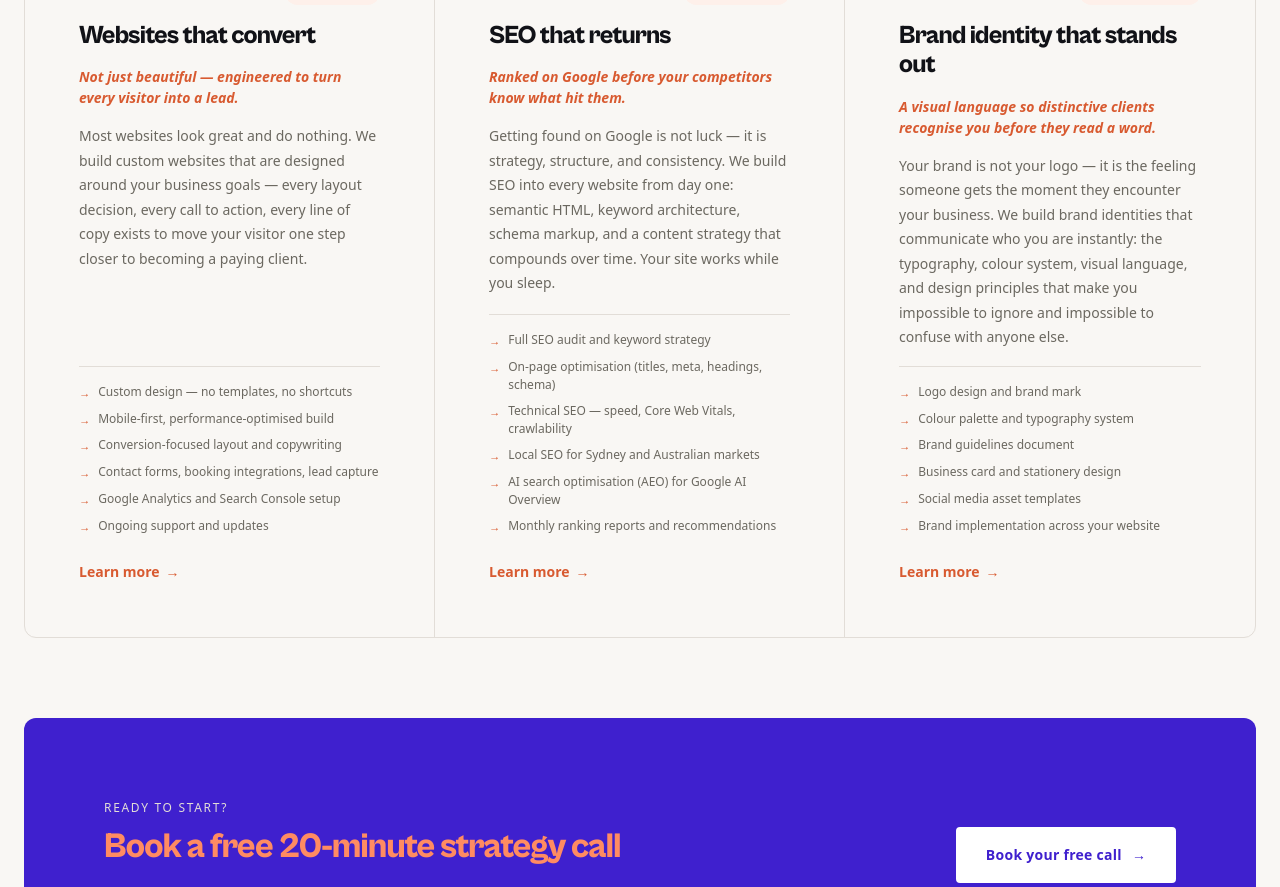
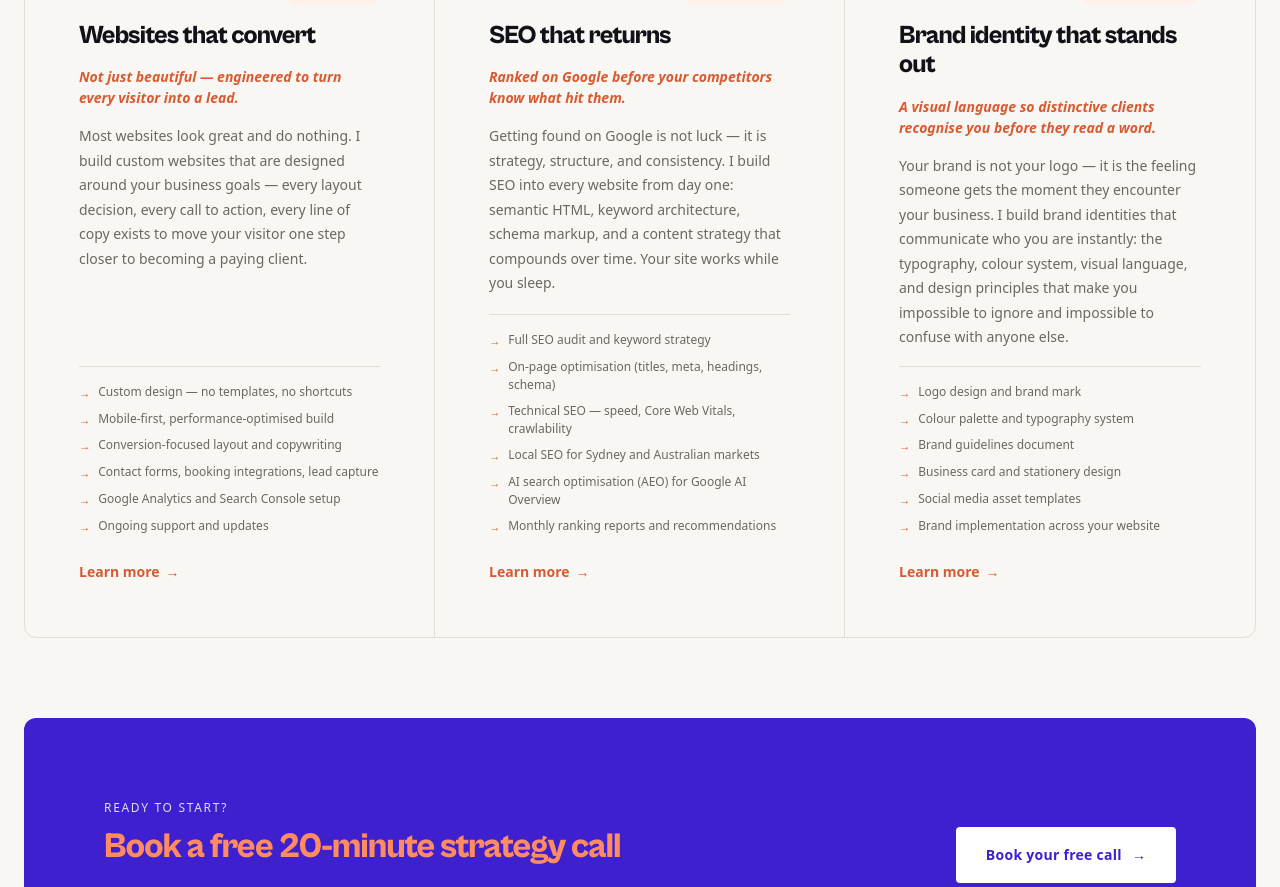
Before and after one commit to LiamHilton-Design/liam-hilton-designs, a React (Vite) app: page / in a window 1280 px wide. Shown: the part 1440-2327 px from the top of the page. Built offline with nearby package versions, Linux system fonts and the light colour scheme; no server answers; a web font is replaced by a local one.

Commit message:
content: first person voice throughout — We to I across all copy

```diff
--- a/src/components/Sections/ProcessSection.jsx
+++ b/src/components/Sections/ProcessSection.jsx
@@ -234,7 +234,7 @@ export default function ProcessSection() {
     <section
       className="process"
       role="region"
-      aria-label="Our process"
+      aria-label="My process"
       id="process"
     >
       <div className="process__container">
--- a/src/components/Sections/ServicesSection.jsx
+++ b/src/components/Sections/ServicesSection.jsx
@@ -159,7 +159,7 @@ function SectionHeader() {
       {/* Eyebrow — index pattern at section level */}
       <div className="services__eyebrow">
         <span className="services__eyebrow-index" aria-hidden="true">02</span>
-        <span>What we do</span>
+        <span>What I do</span>
       </div>
 
       <h2 className="services__headline">
@@ -227,7 +227,7 @@ function CalendlyCTA() {
           className="services__cta-btn services__cta-btn--secondary"
           aria-label="View our portfolio and case studies"
         >
-          See our work first
+          See my first
         </a>
       </div>
 
--- a/src/components/Sections/WorkSection.jsx
+++ b/src/components/Sections/WorkSection.jsx
@@ -191,7 +191,7 @@ function ProjectRow({ project, index }) {
  * Services explains → left-aligned, document feel.
  * Work proves → split, editorial, magazine feel.
  *
- * The visual principle: the more confident you are in your work,
+ * The visual principle: the more confident you are in my work,
  * the more space you give it to breathe. A centred or left-heavy
  * header crowds the work. A split header frames it.
  */
--- a/src/constants/heroData.js
+++ b/src/constants/heroData.js
@@ -32,7 +32,7 @@ export const heroData = {
 
   cta: {
     primary: {
-      label: 'See our work',
+      label: 'See my work',
       href: '/work',
       ariaLabel: 'View Liam Hilton Designs portfolio and case studies',
     },
--- a/src/constants/processData.js
+++ b/src/constants/processData.js
@@ -19,7 +19,7 @@ export const processData = [
       title: 'Discover',
       duration: 'Week 1',
       description:
-        'We start by understanding your business deeply — your goals, ' +
+        'I start by understanding your business deeply — your goals, ' +
         'your customers, your competitors, and what success looks like ' +
         'for you. No assumptions. No templates. Just listening.',
       deliverables: [
@@ -37,7 +37,7 @@ export const processData = [
         'Before a single pixel is designed, we map the full plan. ' +
         'Sitemap, user journey, SEO keyword architecture, and a ' +
         'wireframe that shows you exactly what you\'re getting — ' +
-        'before we build it.',
+        'before i it.',
       deliverables: [
         'Sitemap and page structure',
         'Wireframes for key pages',
@@ -50,7 +50,7 @@ export const processData = [
       title: 'Design & Build',
       duration: 'Week 2–5',
       description:
-        'This is where it comes to life. We design and build ' +
+        'This is where it comes to life. I and build ' +
         'simultaneously — you see real progress every week, not ' +
         'a big reveal at the end. Two rounds of revisions included. ' +
         'You\'re never left wondering what\'s happening.',
@@ -66,7 +66,7 @@ export const processData = [
       title: 'Launch & Grow',
       duration: 'Week 5–6+',
       description:
-        'Launch day is the beginning, not the end. We handle the ' +
+        'Launch day is the beginning, not the end. I the ' +
         'technical deployment, set up your analytics, submit to ' +
         'Google, and give you a handoff session so you know ' +
         'exactly how to use and update your new site.',
--- a/src/constants/servicesData.js
+++ b/src/constants/servicesData.js
@@ -25,7 +25,7 @@ export const servicesData = [
       tag: 'Web Design',
       hook: 'Not just beautiful — engineered to turn every visitor into a lead.',
       description:
-        'Most websites look great and do nothing. We build custom websites ' +
+        'Most websites look great and do nothing. I build custom websites ' +
         'that are designed around your business goals — every layout decision, ' +
         'every call to action, every line of copy exists to move your visitor ' +
         'one step closer to becoming a paying client.',
@@ -46,7 +46,7 @@ export const servicesData = [
       hook: 'Ranked on Google before your competitors know what hit them.',
       description:
         'Getting found on Google is not luck — it is strategy, structure, ' +
-        'and consistency. We build SEO into every website from day one: ' +
+        'and consistency. I build SEO into every website from day one: ' +
         'semantic HTML, keyword architecture, schema markup, and a content ' +
         'strategy that compounds over time. Your site works while you sleep.',
       deliverables: [
@@ -66,7 +66,7 @@ export const servicesData = [
       hook: 'A visual language so distinctive clients recognise you before they read a word.',
       description:
         'Your brand is not your logo — it is the feeling someone gets ' +
-        'the moment they encounter your business. We build brand identities ' +
+        'the moment they encounter your business. I build brand identities ' +
         'that communicate who you are instantly: the typography, colour system, ' +
         'visual language, and design principles that make you impossible to ignore ' +
         'and impossible to confuse with anyone else.',
--- a/src/pages/CaseStudyPage.jsx
+++ b/src/pages/CaseStudyPage.jsx
@@ -45,7 +45,7 @@
  *
  * 7. NEXT PROJECT NAVIGATION
  *    Bottom of the page: the next case study.
- *    Keeps visitors moving through your work rather than bouncing back
+ *    Keeps visitors moving through my work rather than bouncing back
  *    to the homepage. Each case study feeds the next one.
  *
  * 8. STICKY BACK BUTTON
```
